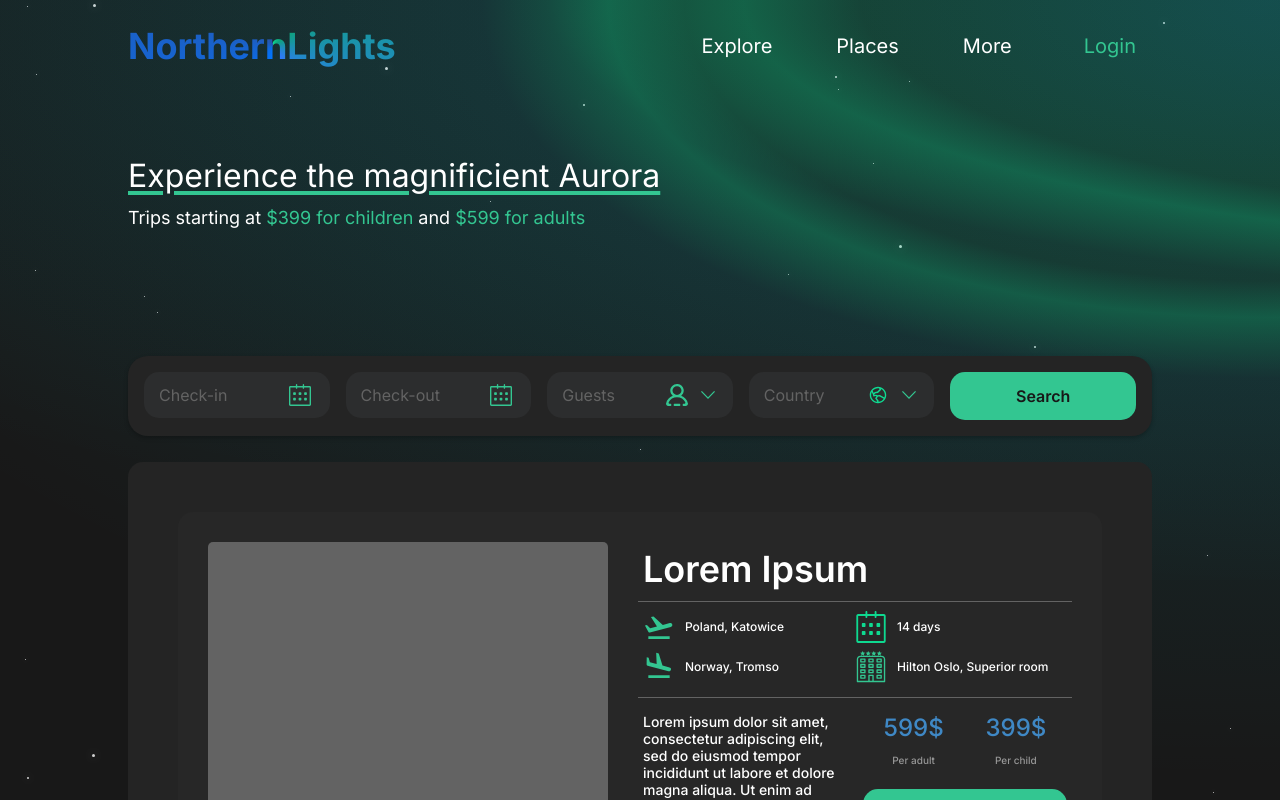
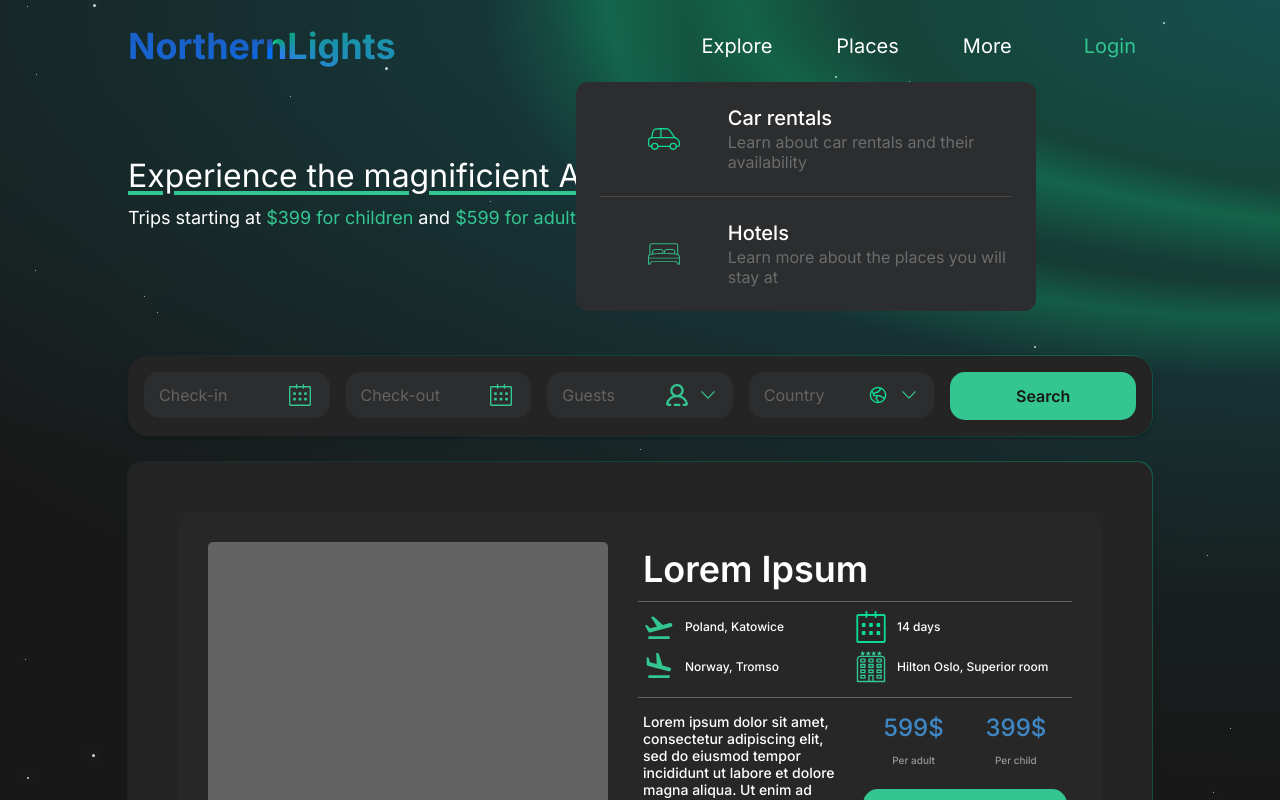
Before and after one commit to immunedev/NorthernLights, a React (Vite) app: page / in a window 1280 px wide. Both pictures are taken after a click on the link "More". Shown: the top 800 px of the page. Built offline with nearby package versions, Linux system fonts and the light colour scheme.

Commit message:
add: some details

```diff
--- a/src/Header.jsx
+++ b/src/Header.jsx
@@ -1,5 +1,7 @@
-import { useState } from "react";
+import { useState, useEffect, forwardRef, useRef } from "react";
 import { ReactComponent as DownArrow } from "./assets/downarrow.svg";
+import { ReactComponent as HotelIcon } from "./assets/hotel.svg";
+import { ReactComponent as CarIcon } from "./assets/car.svg";
 
 import classNames from "classnames"
 
@@ -7,7 +9,7 @@ function NavbarMenuElement({name, desc, icon}) {
     return (
         <div className="navbar-menu-element">
             <div className="navbar-menu-element-icon">
-                <DownArrow></DownArrow>
+                {icon}
             </div>
 
             <div className="navbar-menu-element-text">
@@ -22,16 +24,35 @@ function NavbarMenuElement({name, desc, icon}) {
     )
 }
 
-function NavbarMenu() {
+const NavbarMenu = forwardRef(({open}, ref) => {
     return (
-        <div className={classNames("navbar-menu")}>
-            <NavbarMenuElement name="Car rentals" desc="Learn about car rentals and their availability" />
-            <NavbarMenuElement name="Hotels" desc="Learn more about the places you will stay at" />
+        <div className={classNames("navbar-menu", {active: open})} ref={ref}>
+            <NavbarMenuElement name="Car rentals" desc="Learn about car rentals and their availability" icon={<CarIcon />} />
+            <NavbarMenuElement name="Hotels" desc="Learn more about the places you will stay at" icon={<HotelIcon />} />
         </div>
     )
-}
+});
+
+NavbarMenu.displayName = "navbarMenu";
+
 
 export default function Header() {
+    const [ navMenuOpen, setNavMenuOpen ] = useState(false);
+    const navMenuRef = useRef(null);
+
+    useEffect(() => {
+        const handleClickOutside = (e) => {
+            if (navMenuOpen && navMenuRef.current && !navMenuRef.current.contains(e.target)) {
+                setNavMenuOpen(false);
+            }
+        };
+
+        document.addEventListener("mousedown", handleClickOutside);
+        return () => {
+            document.removeEventListener("mousedown", handleClickOutside);
+        };
+    }, []);
+
     return(
         <div className="logo-container">
             <div className="navbar">
@@ -46,11 +67,10 @@ export default function Header() {
                             <a href="#" className="navbar-element">
                                 Places
                             </a>
-                            <a href="#" className="navbar-element navbar-menu-link">
+                            <a href="#" className="navbar-element navbar-menu-link" onClick={() => setNavMenuOpen(!navMenuOpen)}>
                                 More
                                 <DownArrow style={{fill: "#fff"}}></DownArrow>
-
-                                <NavbarMenu />
+                                <NavbarMenu ref={navMenuRef} open={navMenuOpen} />
                             </a>
                             <a href="#" className="navbar-element accent">Login</a>
                         </div>
--- a/src/index.sass
+++ b/src/index.sass
@@ -116,7 +116,7 @@ body
 
 .navbar-menu
     position: absolute
-    display: none
+    display: flex
     opacity: 0
     flex-direction: column
 
@@ -125,13 +125,22 @@ body
 
     width: 460px
 
-    transition: opacity 200ms
+    visibility: hidden
+    opacity: 0
+
+    transition: visibility 50ms, opacity 150ms
 
     background: $bg-input
     border-radius: 12px
     padding: 0 24px
 
     box-sizing: border-box
+
+    z-index: 999
+
+    &.active
+        visibility: visible
+        opacity: 1
 
 
     & .navbar-menu-element
@@ -178,9 +187,7 @@ body
                 color: rgba(255, 255, 255, 0.3)
                 font-weight: 400
 
-.navbar-menu-link:hover .navbar-menu
-    display: flex
-    opacity: 1
+
 
 
 .profile-text
@@ -215,6 +222,22 @@ body
 
     box-sizing: border-box
     box-shadow: 0px 2px 4px 0px rgba(0, 0, 0, 0.25)
+
+    position: relative
+
+    &::before
+        content: ""
+        position: absolute
+
+        top: -1px
+        left: -1px
+        right: -1px
+        bottom: -1px
+
+        background: linear-gradient(216deg, rgba(12, 237, 156, 0.25) 0%, rgba(48, 119, 255, 0.03) 100%)
+        z-index: -1
+
+        border-radius: 22px
 
 
 .date-picker-form
@@ -380,8 +403,10 @@ input[type="date"]::-webkit-calendar-picker-indicator
 
     text-align: left
 
-    padding: 32px
+    padding: 24px 32px
     cursor: auto
+
+
 
     &.active
         display: grid
@@ -649,7 +674,7 @@ input[type=number]
 .content-box
     width: 80%
     height: auto
-    overflow: hidden
+    //overflow: hidden
     background-color: $secondary-color
     display: flex
     flex-direction: column
@@ -660,6 +685,22 @@ input[type=number]
     padding: 50px
     padding-left: 50px
     box-sizing: border-box
+
+    position: relative
+
+    &::before
+        content: ""
+        position: absolute
+
+        top: -1px
+        left: -1px
+        right: -1px
+        bottom: -1px
+
+        background: linear-gradient(264deg, rgba(12, 237, 156, 0.25) 0%, rgba(48, 119, 255, 0.03) 100%)
+        z-index: -1
+
+        border-radius: 15px
 
 
 .content-card
```
Also changed, not shown: src/assets/hotel.svg, src/assets/hotel1.svg.
